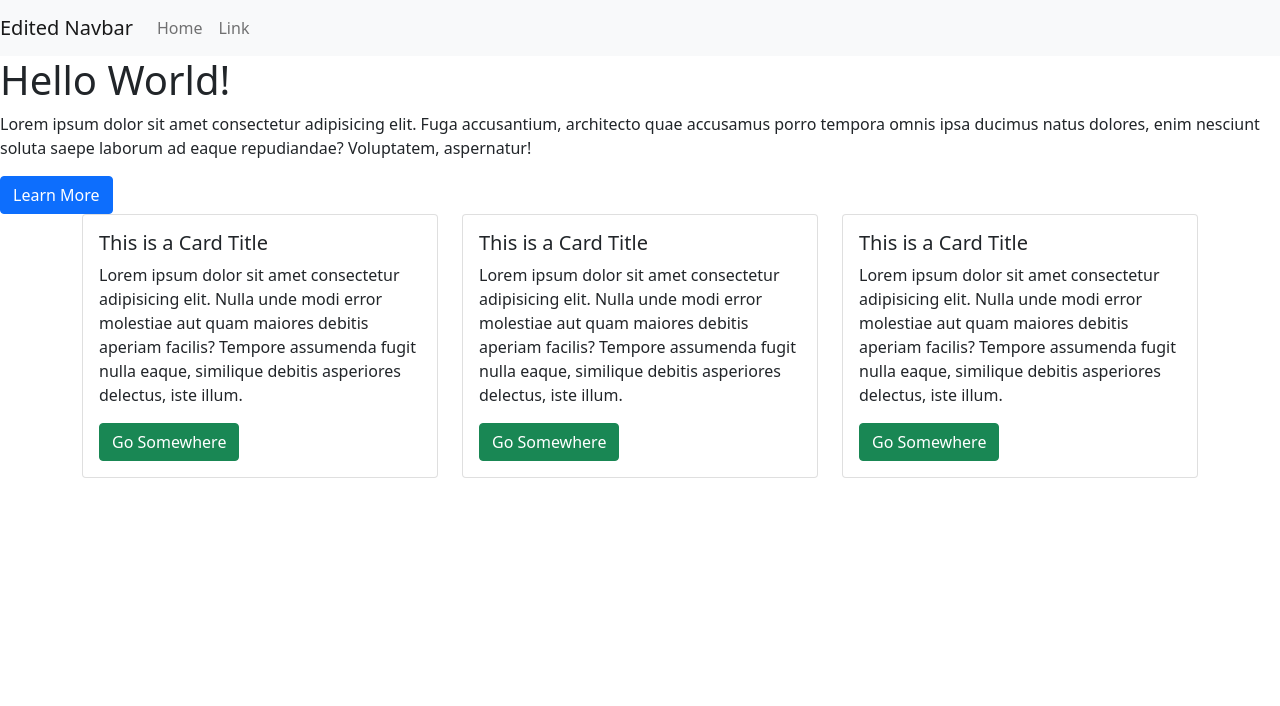
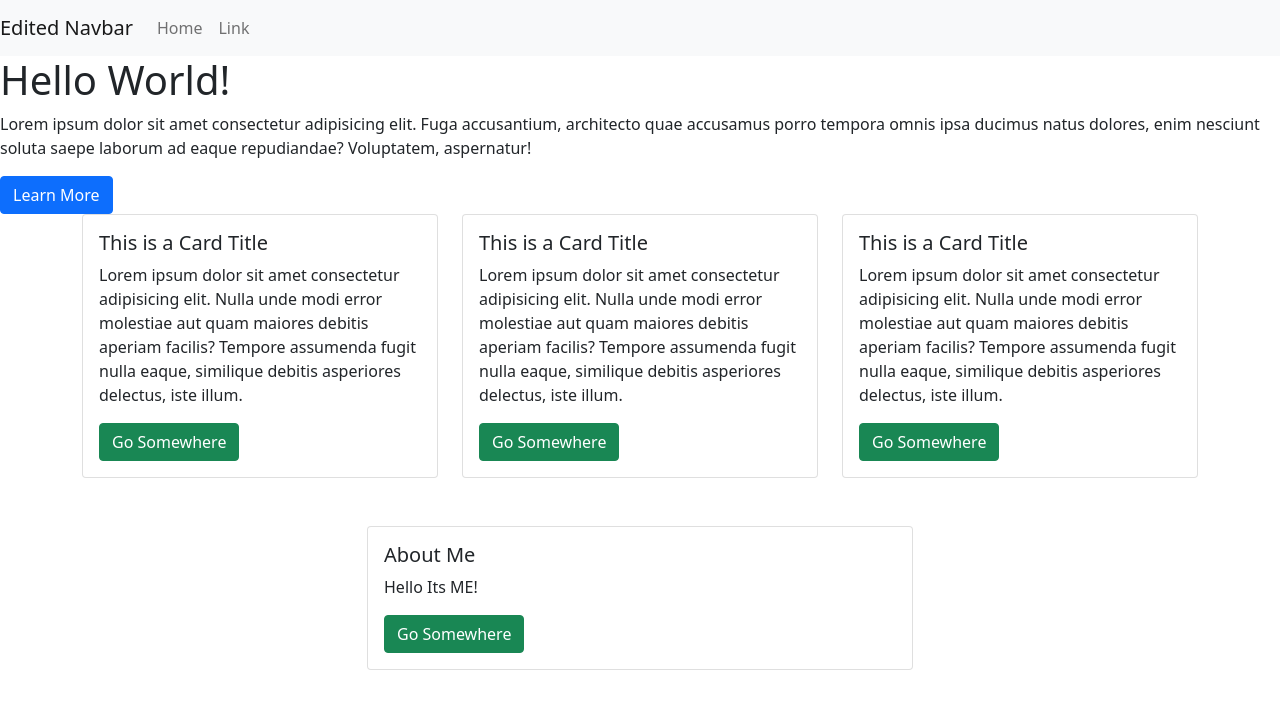
Before and after one commit to chardrichdev/test-repo, a React (Create React App) app: page / in a window 1280 px wide. Shown: the top 706 px of the page. Built offline with nearby package versions, Linux system fonts and the light colour scheme.

Commit message:
added:about

```diff
--- a/src/App.js
+++ b/src/App.js
@@ -3,6 +3,7 @@ import React from 'react'
 import Navbar from './components/Navbar'
 import Card from './components/Card'
 import Jumbo from './components/Jumbo'
+import About from './components/About'
 
 import { Container, Row, Col } from 'react-bootstrap'
 
@@ -17,6 +18,9 @@ export default function App(){
           <Col><Card/></Col>
           <Col><Card/></Col>
         </Row>
+        <Row>
+          <Col><About/></Col>
+        </Row>
       </Container>
     </>
   )
--- /dev/null
+++ b/src/components/About.js
@@ -0,0 +1,22 @@
+import React from 'react'
+
+import { Row, Col, Card, Button } from 'react-bootstrap'
+
+export default function AboutComponent(){
+	return (
+		<Row className="justify-content-center my-5">
+			<Col xs={10} md={6}>
+				<Card>
+					<Card.Body>
+						<Card.Title>About Me</Card.Title>
+						<Card.Text>
+							<p>Hello Its ME!
+							</p>
+						</Card.Text>
+						<Button variant = "success">Go Somewhere</Button>
+					</Card.Body>
+				</Card>
+			</Col>
+		</Row>
+	)
+}
```
